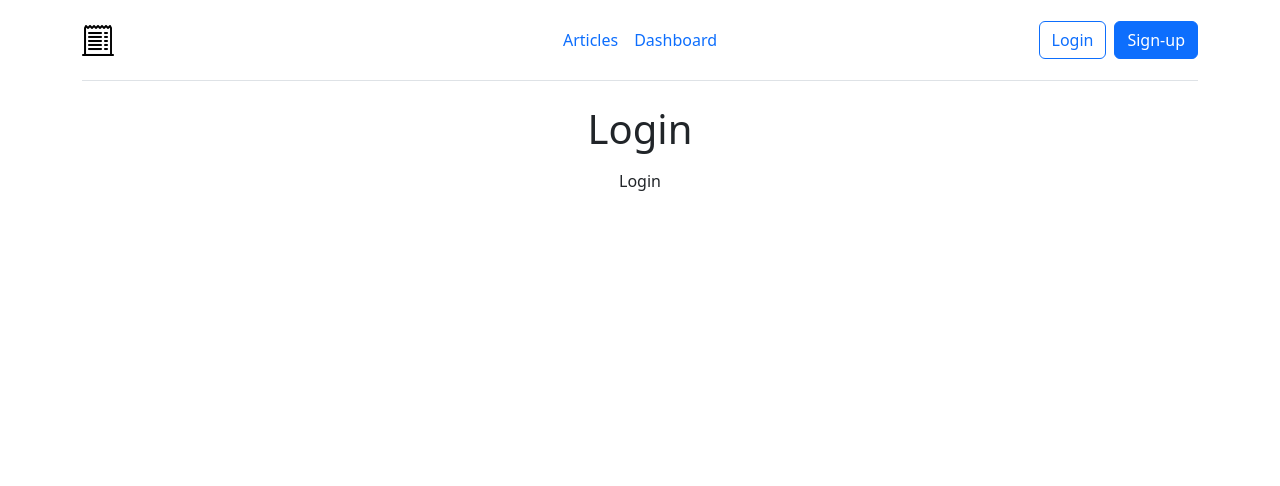
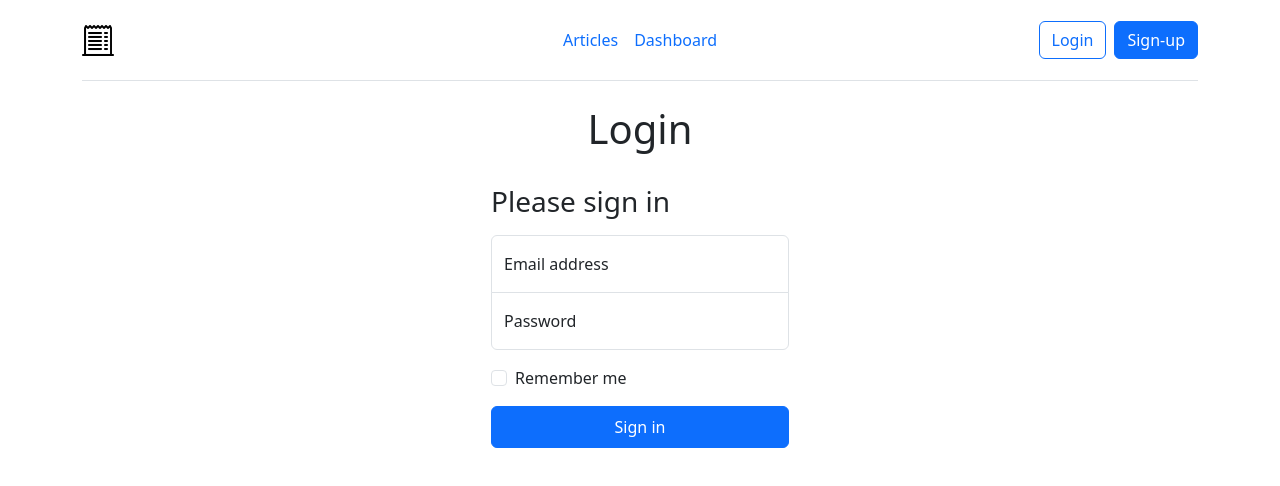
Before and after one commit to Dmitry27Zh/react-blog, a React (Create React App) app: page /login in a window 1280 px wide. Shown: the top 486 px of the page. Built offline with nearby package versions, Linux system fonts and the light colour scheme.

Commit message:
Add LoginForm content

```diff
--- a/src/components/ui/header.jsx
+++ b/src/components/ui/header.jsx
@@ -1,3 +1,4 @@
+import { Link } from 'react-router-dom'
 import Navigation from './navigation'
 
 const Header = () => {
@@ -10,12 +11,12 @@ const Header = () => {
       </div>
       <Navigation />
       <div className="col-md-3 text-end">
-        <button type="button" className="btn btn-outline-primary me-2">
+        <Link className="btn btn-outline-primary me-2" to="login">
           Login
-        </button>
-        <button type="button" className="btn btn-primary">
+        </Link>
+        <Link className="btn btn-primary" to="register">
           Sign-up
-        </button>
+        </Link>
       </div>
     </header>
   )
--- a/src/components/ui/loginForm.jsx
+++ /dev/null
@@ -1,5 +0,0 @@
-const LoginForm = () => {
-  return <div>Login</div>
-}
-
-export default LoginForm
--- /dev/null
+++ b/src/components/ui/loginForm/loginForm.css
@@ -0,0 +1,20 @@
+.form-signin {
+  max-width: 330px;
+  padding: 1rem;
+}
+
+.form-signin .form-floating:focus-within {
+  z-index: 2;
+}
+
+.form-signin input[type='email'] {
+  margin-bottom: -1px;
+  border-bottom-right-radius: 0;
+  border-bottom-left-radius: 0;
+}
+
+.form-signin input[type='password'] {
+  margin-bottom: 10px;
+  border-top-left-radius: 0;
+  border-top-right-radius: 0;
+}
--- /dev/null
+++ b/src/components/ui/loginForm/loginForm.jsx
@@ -0,0 +1,32 @@
+import './loginForm.css'
+
+const LoginForm = () => {
+  return (
+    <main className="form-signin w-100 m-auto">
+      <form>
+        <h1 className="h3 mb-3 fw-normal">Please sign in</h1>
+
+        <div className="form-floating">
+          <input type="email" className="form-control" id="floatingInput" placeholder="name@example.com" />
+          <label htmlFor="floatingInput">Email address</label>
+        </div>
+        <div className="form-floating">
+          <input type="password" className="form-control" id="floatingPassword" placeholder="Password" />
+          <label htmlFor="floatingPassword">Password</label>
+        </div>
+
+        <div className="form-check text-start my-3">
+          <input className="form-check-input" type="checkbox" value="remember-me" id="flexCheckDefault" />
+          <label className="form-check-label" htmlFor="flexCheckDefault">
+            Remember me
+          </label>
+        </div>
+        <button className="btn btn-primary w-100 py-2" type="submit">
+          Sign in
+        </button>
+      </form>
+    </main>
+  )
+}
+
+export default LoginForm
--- a/src/layouts/loginPage.jsx
+++ b/src/layouts/loginPage.jsx
@@ -1,5 +1,5 @@
 import PageSpecial from './pageSpecial'
-import LoginForm from '../components/ui/loginForm'
+import LoginForm from '../components/ui/loginForm/loginForm'
 
 const LoginPage = () => {
   return (
```
